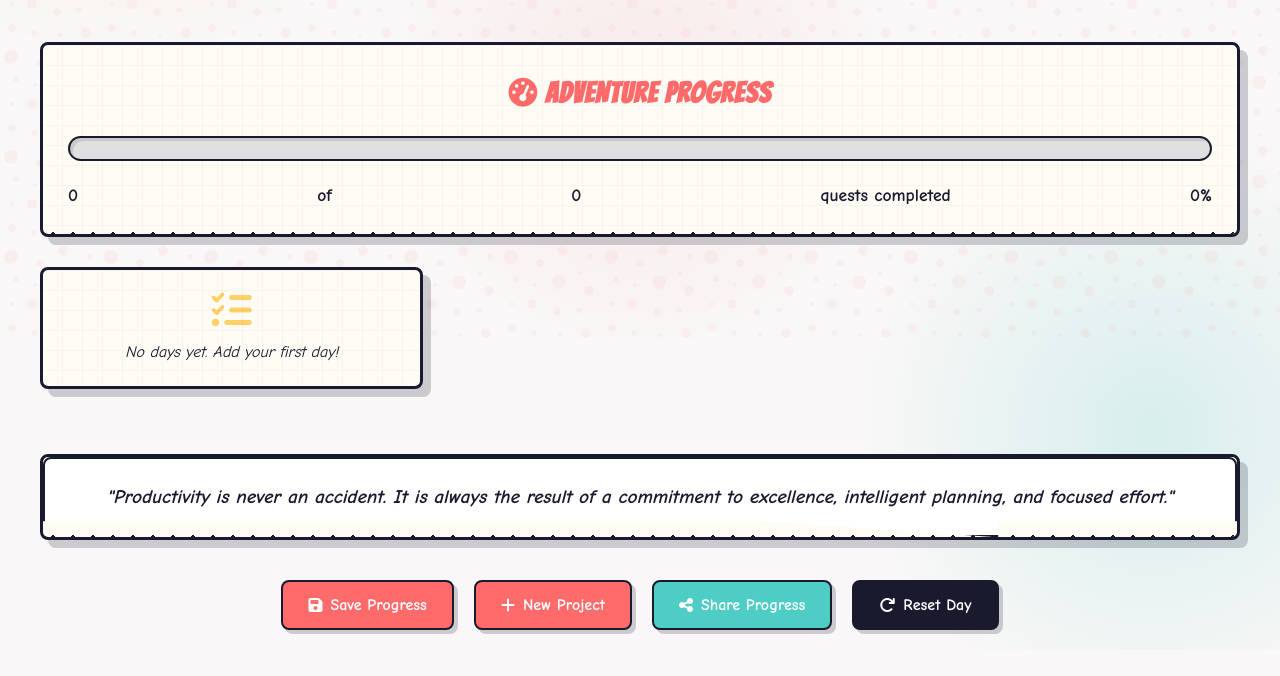
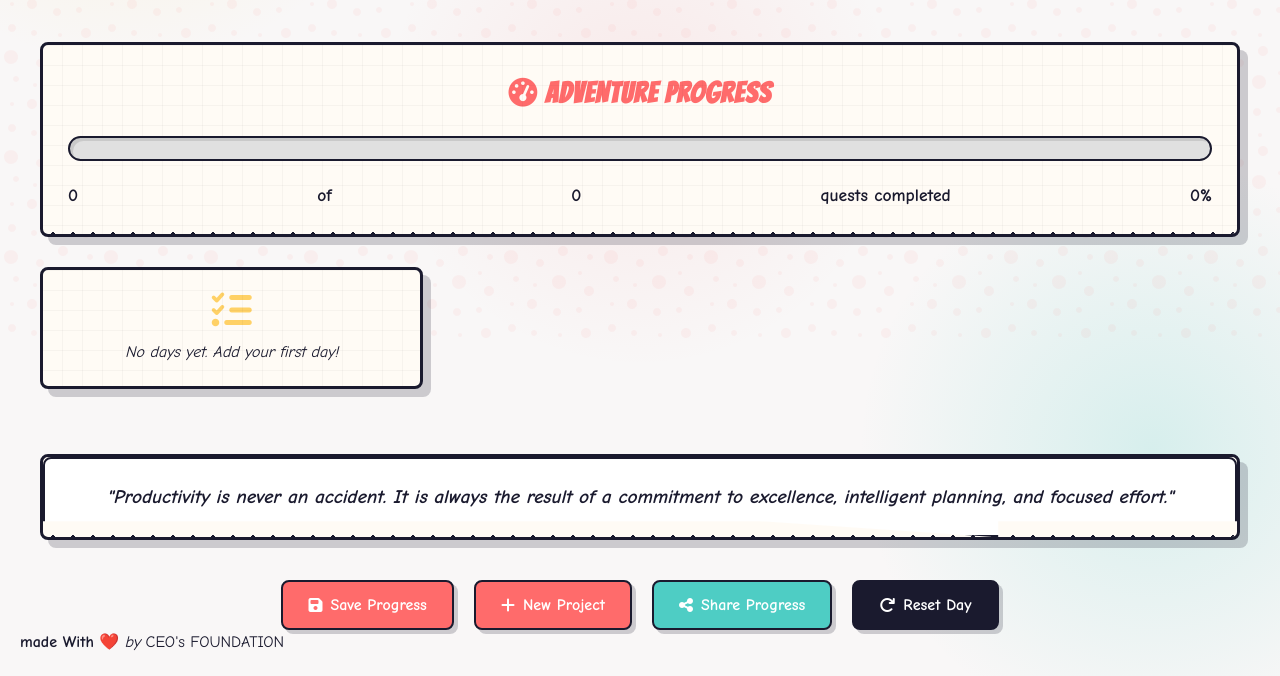
Before and after one commit to Prosper-Protech/developer-timer, a plain HTML site: page index.html in a window 1280 px wide. Shown: the part 454-1130 px from the top of the page. Before the commit the page ends 1104 px from the top, so only its background shows below. Drawn offline with Linux system fonts and the light colour scheme.

Commit message:
Update index.html

```diff
--- a/index.html
+++ b/index.html
@@ -3,7 +3,7 @@
 <head>
     <meta charset="UTF-8">
     <meta name="viewport" content="width=device-width, initial-scale=1.0">
-    <title>ProTech To-Do List Builder</title>
+    <title>To-Do List Builder</title>
     <link rel="stylesheet" href="https://cdnjs.cloudflare.com/ajax/libs/font-awesome/6.4.0/css/all.min.css">
     <link href="https://fonts.googleapis.com/css2?family=Bangers&family=Comic+Neue:wght@400;700&display=swap" rel="stylesheet">
     <link rel="stylesheet" href="styles2.css">
@@ -146,6 +146,7 @@
             <div class="comic-dots"></div>
         </div>
     </div>
+    <footer><b>made With</b> ❤️ <I>by</I> CEO's FOUNDATION</footer>
 
     <script src="script2.js"></script>
 </body>
```
